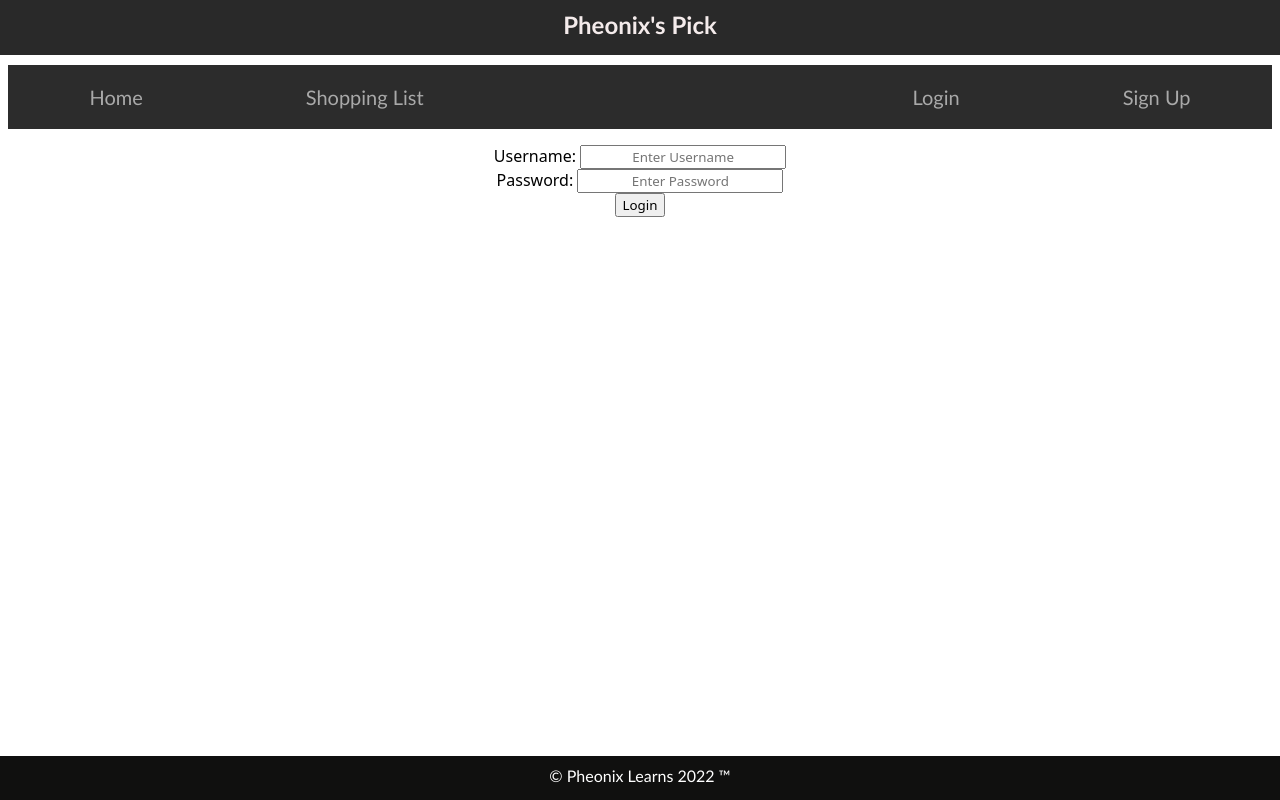
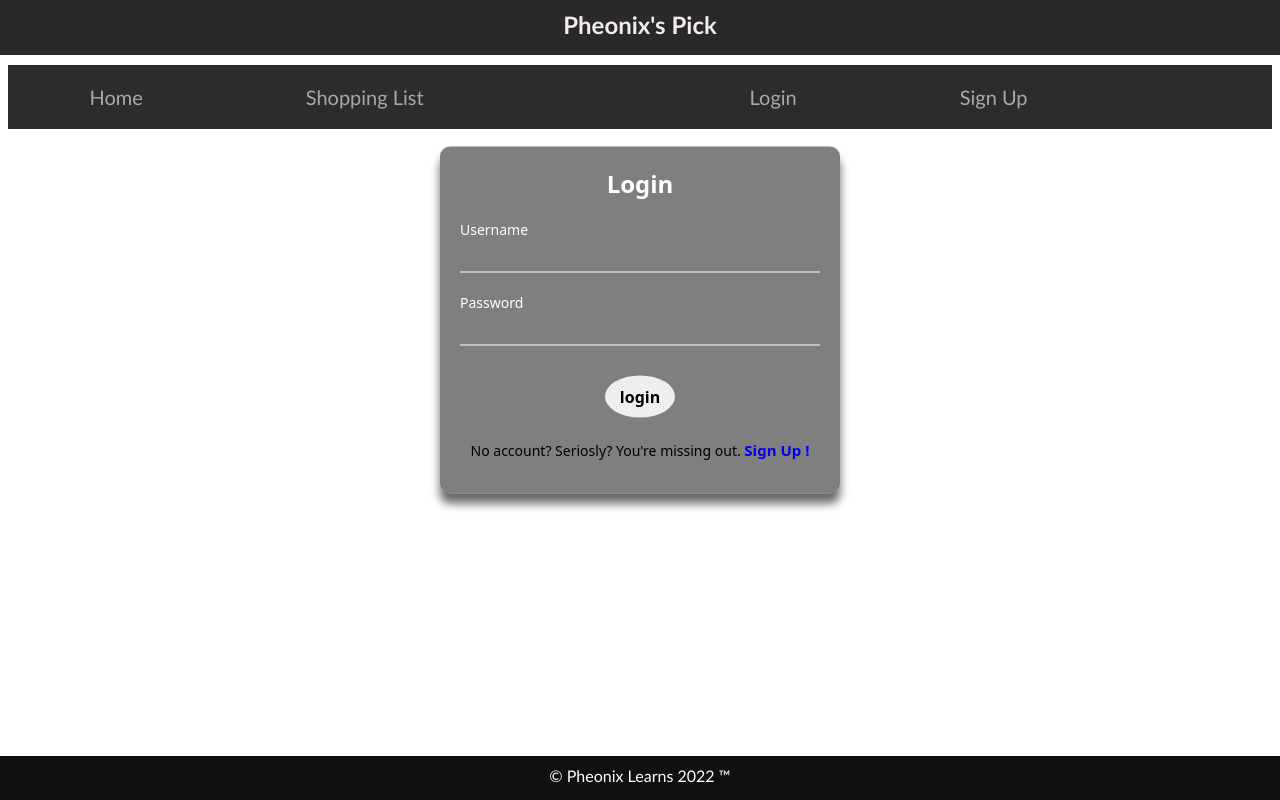
Before and after one commit to anandpheonix/SimpleShoppingApp, an Angular app: page /#/home in a window 1280 px wide. Both pictures are taken after a click on the item "Login". Built offline with nearby package versions, Linux system fonts and the light colour scheme.

Commit message:
temporary CSS cause I can't see the default style

```diff
--- a/src/app/components/header/header.component.html
+++ b/src/app/components/header/header.component.html
@@ -5,15 +5,13 @@
     <li>
         <a routerLink="admin/dashboard" *ngIf="adminLoggedIn">Dashboard</a>
     </li>
-    <li><a routerLink="auth/logout" *ngIf="adminLoggedIn">Logout</a></li>
     <li><a routerLink="auth/login" *ngIf="!adminLoggedIn">Login</a></li>
     <li><a routerLink="auth/signup" *ngIf="!adminLoggedIn">Sign Up</a></li>
+    <li><a routerLink="auth/logout" *ngIf="adminLoggedIn">Logout</a></li>
 </ul>
 
 <style>
     ul {
-        left: 0;
-        right: 0;
         margin-top: 65px;
         display: flex;
         flex-direction: row;
@@ -26,7 +24,7 @@
         cursor: pointer;
     }
     h2 {
-        position: absolute;
+        position: fixed;
         background-color: rgba(8, 8, 8, 0.863);
         color: rgb(244, 235, 235);
         top: 0;
--- a/src/app/components/header/header.component.ts
+++ b/src/app/components/header/header.component.ts
@@ -11,7 +11,6 @@ export class HeaderComponent implements OnInit {
     constructor(private authService: AuthService) {}
 
     ngOnInit(): void {
-        //this.adminLoggedIn = this.authService.getLogInStatus();
         this.authService.currentLoggedIn.subscribe({
             next: (data) => {
                 this.adminLoggedIn = data;
--- a/src/app/modules/authorization/login/login.component.html
+++ b/src/app/modules/authorization/login/login.component.html
@@ -1,21 +1,23 @@
-<form>
-    Username:
-    <input
-        type="text"
-        name="userName"
-        placeholder="Enter Username"
-        [(ngModel)]="user"
-    /><br />
-    Password:
-    <input
-        type="password"
-        name="password"
-        placeholder="Enter Password"
-        [(ngModel)]="password"
-    /><br />
-    <button type="button" (click)="LoginUser()">Login</button>
-</form>
-
+<div class="login-container">
+    <form>
+        <h2>Login</h2>
+        <div class="input-area">
+            <input type="text" name="userName" [(ngModel)]="user" />
+            <label>Username</label>
+        </div>
+        <div class="input-area">
+            <input type="password" name="password" [(ngModel)]="password" />
+            <label>Password</label>
+        </div>
+        <button class="login-submit" type="button" (click)="LoginUser()">
+            login
+        </button>
+        <p>
+            No account? Seriosly? You're missing out.
+            <a routerLink="/auth/signup"><b>Sign Up !</b></a>
+        </p>
+    </form>
+</div>
 <style>
     * {
         font-family: system-ui, -apple-system, BlinkMacSystemFont, "Segoe UI",
@@ -23,4 +25,69 @@
             sans-serif;
         text-align: center;
     }
+    .login-container {
+        position: absolute;
+        top: 40%;
+        left: 50%;
+        width: 400px;
+        padding: 20px;
+        transform: translate(-50%, -50%);
+        background: rgba(0, 0, 0, 0.5);
+        box-sizing: border-box;
+        box-shadow: 0 10px 10px rgba(0, 0, 0, 0.6);
+        border-radius: 10px;
+    }
+    .login-container h2 {
+        margin: 0 0 30px;
+        padding: 0;
+        color: #fff;
+        text-align: center;
+    }
+    .login-container .input-area {
+        position: relative;
+    }
+    .login-container .input-area input {
+        width: 100%;
+        padding: 10px 0;
+        font-size: 16px;
+        color: #fff;
+        margin-bottom: 30px;
+        border: none;
+        border-bottom: 1px solid #fff;
+        outline: none;
+        background: transparent;
+    }
+    .login-container .input-area label {
+        position: absolute;
+        top: 0;
+        left: 0;
+        padding: 10px 0;
+        font-size: 16px;
+        color: #fff;
+        pointer-events: none;
+        transition: 0.5s;
+    }
+    .login-container .input-area input:focus ~ label,
+    .login-container .input-area input:valid ~ label {
+        top: -20px;
+        left: 0;
+        color: #fff;
+        font-size: 14px;
+    }
+    .login-submit {
+        padding: 10px 15px;
+        border-radius: 50%;
+        cursor: pointer;
+        border: none;
+        font-weight: bold;
+        font-size: 16px;
+    }
+    p {
+        padding-top: 8px;
+        font-size: 14px;
+    }
+    p a {
+        text-decoration: none;
+        font-size: 15px;
+    }
 </style>
```
